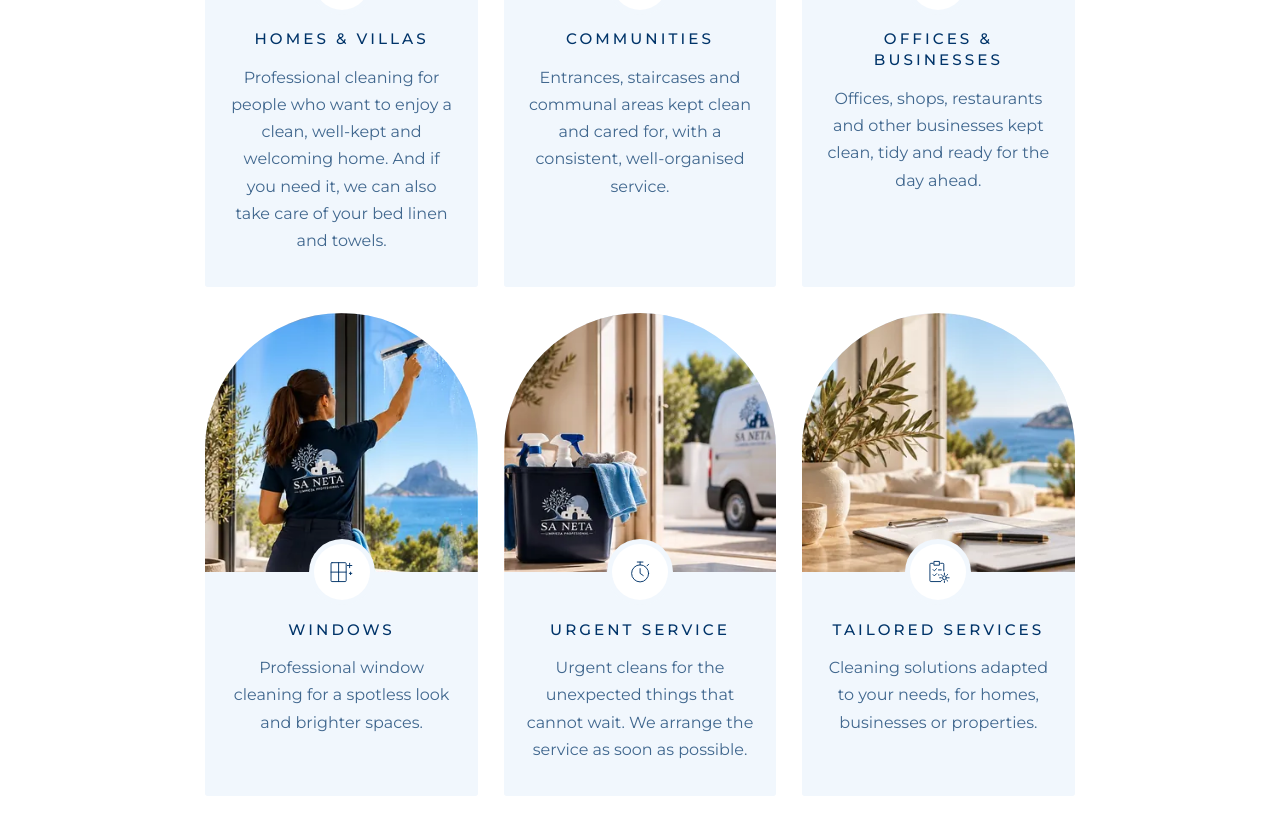
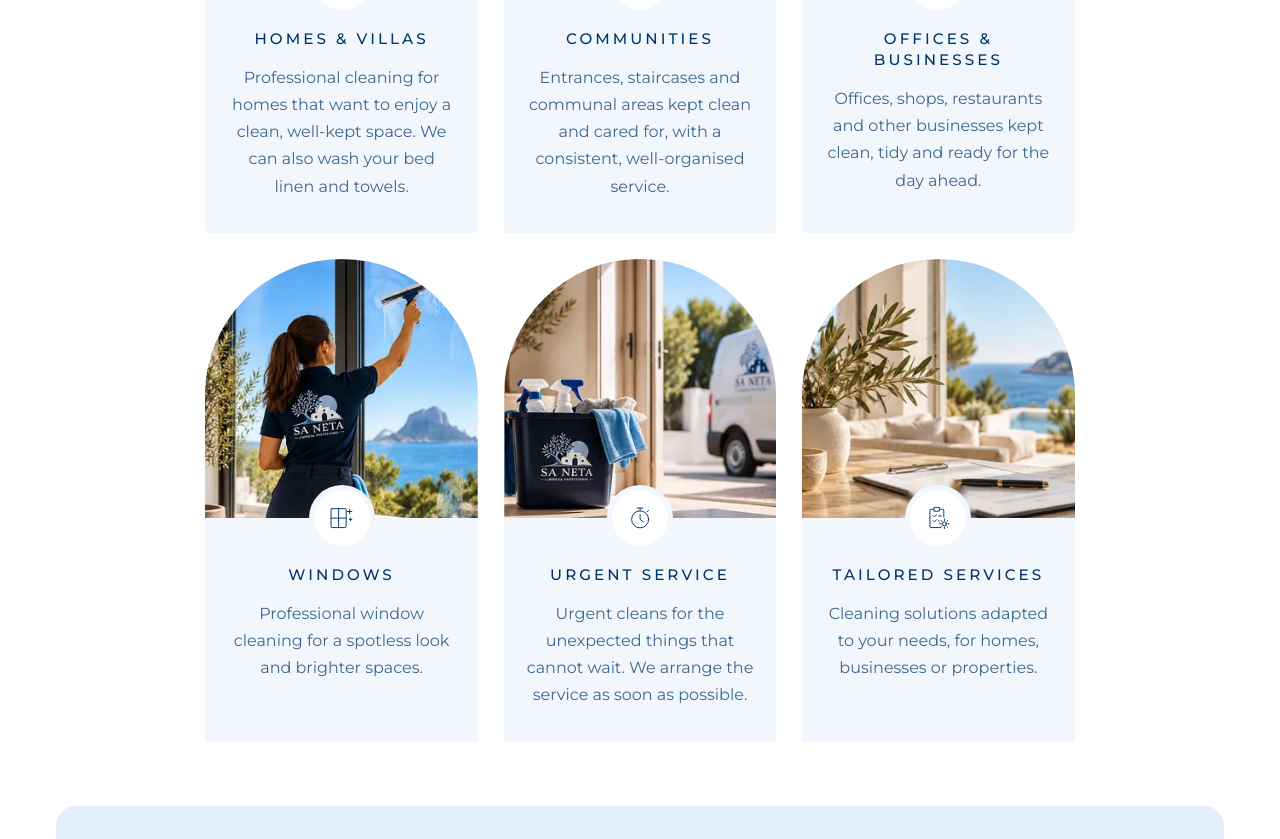
Before and after one commit to sanetaibiza/saneta, a plain HTML site: page en/index.html in a window 1280 px wide. Shown: the part 1329-2168 px from the top of the page. Drawn offline with Linux system fonts and the light colour scheme.

Commit message:
Add files via upload

```diff
--- a/en/index.html
+++ b/en/index.html
@@ -250,7 +250,7 @@
               <span class="service-icon" aria-hidden="true"><svg viewBox="0 0 48 48"><path d="M9 23 24 10l15 13M13 20v18h22V20M20 38V28h8v10M31 13.5V10h3.5v6.5"/></svg></span>
             </div>
             <h3><span class="sr-only">Cleaning: </span>Homes &amp; villas</h3>
-            <p>Professional cleaning for people who want to enjoy a clean, well-kept and welcoming home. And if you need it, we can also take care of your bed linen and towels.</p>
+            <p>Professional cleaning for homes that want to enjoy a clean, well-kept space. We can also wash your bed linen and towels.</p>
           </article>
           <article class="service" data-reveal>
             <div class="service-top">
```
Also changed, not shown: index.html (+1 -1 lines).
